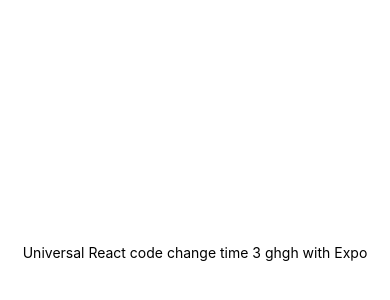
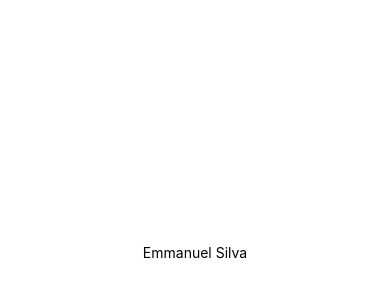
Before and after one commit to NerdJS-Project/Front-End, a React Native app: screen / in a window 390 px wide. Shown: the part 170-470 px from the top of the page. Built offline with nearby package versions, Linux system fonts and the light colour scheme.

Commit message:
my commit

```diff
--- a/App.js
+++ b/App.js
@@ -10,7 +10,7 @@
         alignItems: "center",
       }}
     >
-      <Text>Universal React code change time 3 ghgh with Expo</Text>
+      <Text>Emmanuel Silva</Text>
     </View>
   );
 }
```
